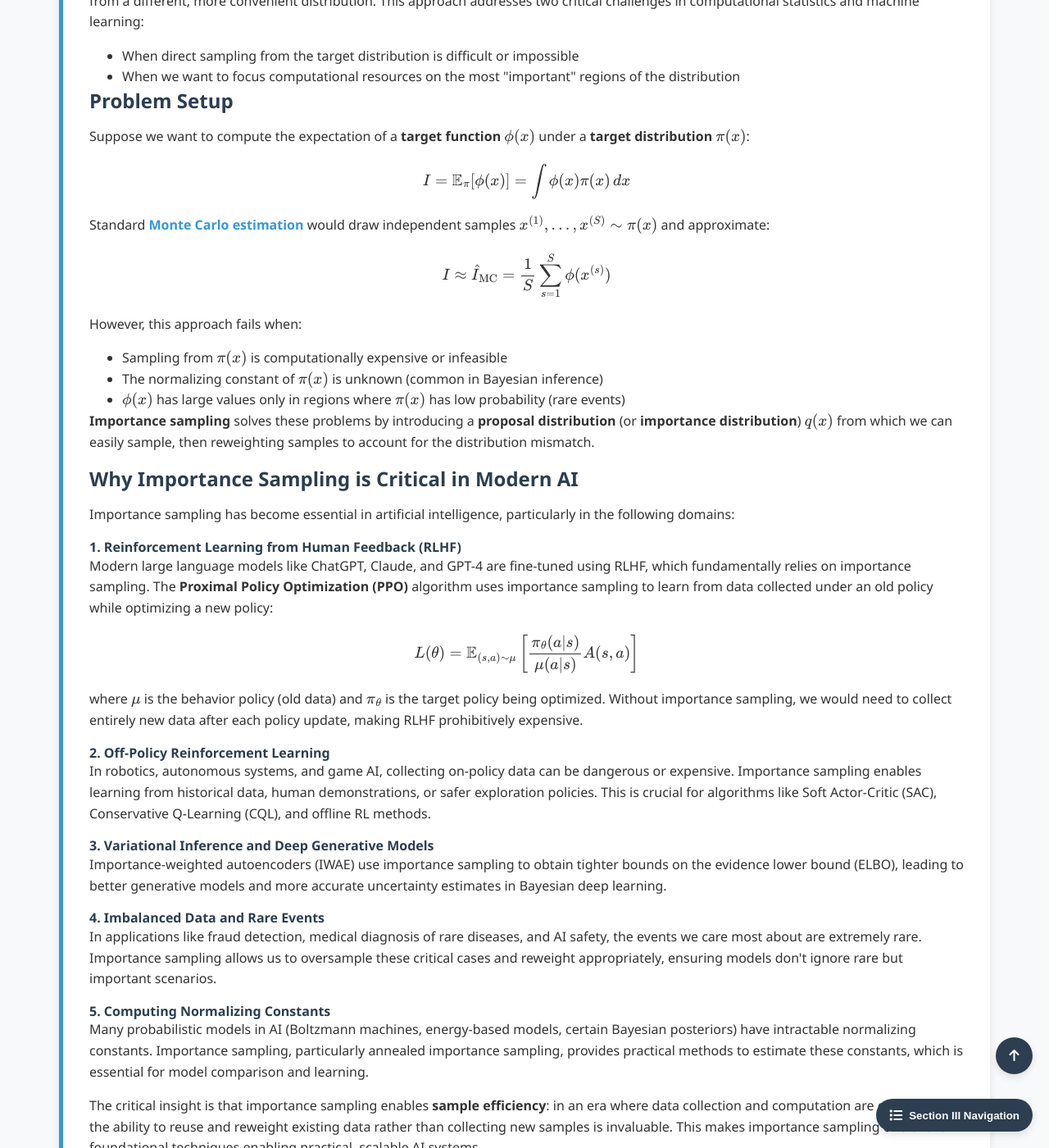
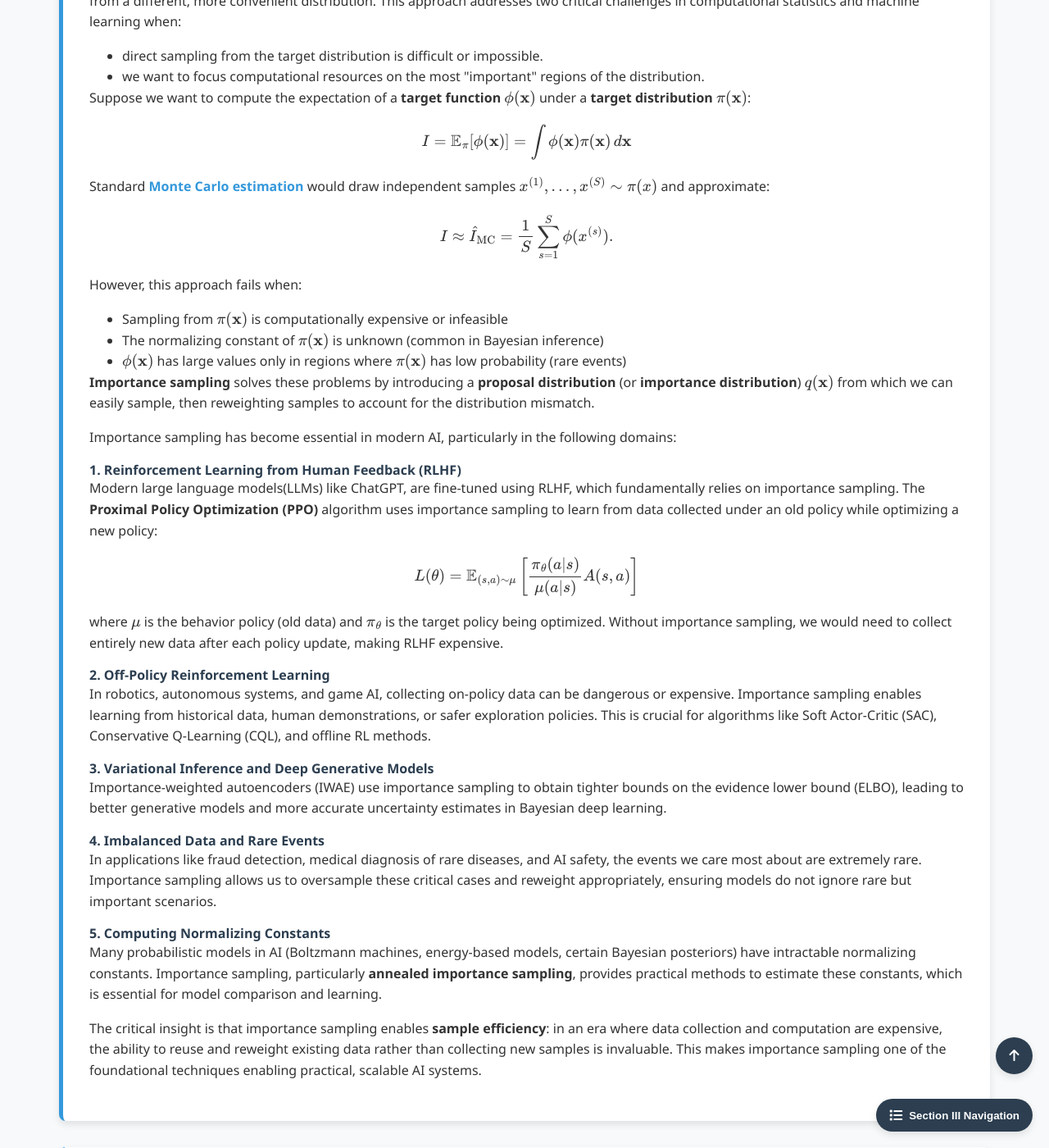
Before and after one commit to Yusukey01/yusukey01.github.io, a Jekyll site: the page built from Mathematics/Probability/importance_sampling.html, in a window 1280 px wide and 1400 px high, scrolled down 772 px. Shown: the whole window at 82% size. Built offline with Jekyll 4.4.1, drawn with Linux system fonts in a browser that asks for light colours; some of the changed text lies outside the part shown.

Commit message:
start Importance sampling

```diff
--- a/Mathematics/Probability/importance_sampling.html
+++ b/Mathematics/Probability/importance_sampling.html
@@ -140,57 +140,55 @@ uses_python: false
                 <p>
                     <strong>Importance sampling</strong> is a fundamental Monte Carlo technique for estimating expectations under one probability
                     distribution by sampling from a different, more convenient distribution. This approach addresses two critical challenges in
-                    computational statistics and machine learning:
+                    computational statistics and machine learning when:
                 </p>
                 <ul style="padding-left: 40px;">
-                    <li>When direct sampling from the target distribution is difficult or impossible</li>
-                    <li>When we want to focus computational resources on the most "important" regions of the distribution</li>
+                    <li>direct sampling from the target distribution is difficult or impossible.</li>
+                    <li>we want to focus computational resources on the most "important" regions of the distribution.</li>
                 </ul>
 
-                <h3>Problem Setup</h3>
                 <p>
-                    Suppose we want to compute the expectation of a <strong>target function</strong> \(\phi(x)\) under a
-                    <strong>target distribution</strong> \(\pi(x)\):
+                    Suppose we want to compute the expectation of a <strong>target function</strong> \(\phi(\mathbf{x})\) under a
+                    <strong>target distribution</strong> \(\pi(\mathbf{x})\):
                     \[
-                    I = \mathbb{E}_{\pi}[\phi(x)] = \int \phi(x) \pi(x) \, dx
+                    I = \mathbb{E}_{\pi}[\phi(\mathbf{x})] = \int \phi(\mathbf{x}) \pi(\mathbf{x}) \, d\mathbf{x}
                     \]
                 </p>
                 <p>
                     Standard <a href="monte_carlo.html"><strong>Monte Carlo estimation</strong></a> would draw independent samples
                     \(x^{(1)}, \ldots, x^{(S)} \sim \pi(x)\) and approximate:
                     \[
-                    I \approx \hat{I}_{\text{MC}} = \frac{1}{S} \sum_{s=1}^S \phi(x^{(s)})
+                    I \approx \hat{I}_{\text{MC}} = \frac{1}{S} \sum_{s=1}^S \phi(x^{(s)}).
                     \]
                 </p>
                 <p>
                     However, this approach fails when:
                 </p>
                 <ul style="padding-left: 40px;">
-                    <li>Sampling from \(\pi(x)\) is computationally expensive or infeasible</li>
-                    <li>The normalizing constant of \(\pi(x)\) is unknown (common in Bayesian inference)</li>
-                    <li>\(\phi(x)\) has large values only in regions where \(\pi(x)\) has low probability (rare events)</li>
+                    <li>Sampling from \(\pi(\mathbf{x})\) is computationally expensive or infeasible</li>
+                    <li>The normalizing constant of \(\pi(\mathbf{x})\) is unknown (common in Bayesian inference)</li>
+                    <li>\(\phi(\mathbf{x})\) has large values only in regions where \(\pi(\mathbf{x})\) has low probability (rare events)</li>
                 </ul>
                 <p>
                     <strong>Importance sampling</strong> solves these problems by introducing a <strong>proposal distribution</strong>
-                    (or <strong>importance distribution</strong>) \(q(x)\) from which we can easily sample, then reweighting samples
+                    (or <strong>importance distribution</strong>) \(q(\mathbf{x})\) from which we can easily sample, then reweighting samples
                     to account for the distribution mismatch.
                 </p>
 
-                <h3>Why Importance Sampling is Critical in Modern AI</h3>
                 <p>
-                    Importance sampling has become essential in artificial intelligence, particularly in the following domains:
+                    Importance sampling has become essential in modern AI, particularly in the following domains:
                 </p>
 
                 <h4>1. Reinforcement Learning from Human Feedback (RLHF)</h4>
                 <p>
-                    Modern large language models like ChatGPT, Claude, and GPT-4 are fine-tuned using RLHF, which fundamentally relies on
+                    Modern large language models(LLMs) like ChatGPT, are fine-tuned using RLHF, which fundamentally relies on
                     importance sampling. The <strong>Proximal Policy Optimization (PPO)</strong> algorithm uses importance sampling to learn
                     from data collected under an old policy while optimizing a new policy:
                     \[
                     L(\theta) = \mathbb{E}_{(s,a) \sim \mu}\left[\frac{\pi_\theta(a|s)}{\mu(a|s)} A(s,a)\right]
                     \]
                     where \(\mu\) is the behavior policy (old data) and \(\pi_\theta\) is the target policy being optimized. Without importance
-                    sampling, we would need to collect entirely new data after each policy update, making RLHF prohibitively expensive.
+                    sampling, we would need to collect entirely new data after each policy update, making RLHF expensive.
                 </p>
 
                 <h4>2. Off-Policy Reinforcement Learning</h4>
@@ -210,13 +208,13 @@ uses_python: false
                 <p>
                     In applications like fraud detection, medical diagnosis of rare diseases, and AI safety, the events we care most about
                     are extremely rare. Importance sampling allows us to oversample these critical cases and reweight appropriately, ensuring
-                    models don't ignore rare but important scenarios.
+                    models do not ignore rare but important scenarios.
                 </p>
 
                 <h4>5. Computing Normalizing Constants</h4>
                 <p>
                     Many probabilistic models in AI (Boltzmann machines, energy-based models, certain Bayesian posteriors) have intractable
-                    normalizing constants. Importance sampling, particularly annealed importance sampling, provides practical methods to
+                    normalizing constants. Importance sampling, particularly <strong>annealed importance sampling</strong>, provides practical methods to
                     estimate these constants, which is essential for model comparison and learning.
                 </p>
 
@@ -230,35 +228,35 @@ uses_python: false
             <section id="direct" class="section-content">
                 <h2>Direct Importance Sampling</h2>
 
-                <h3>The Fundamental Identity</h3>
                 <p>
                     The key mathematical insight behind importance sampling is the change of measure. We can rewrite the expectation under
-                    \(\pi(x)\) as an expectation under \(q(x)\):
+                    \(\pi(\mathbf{x})\) as an expectation under \(q(\mathbf{x})\):
                     \[
                     \begin{align*}
-                    I &= \int \phi(x) \pi(x) \, dx \\\\
-                      &= \int \phi(x) \frac{\pi(x)}{q(x)} q(x) \, dx \\\\
-                      &= \mathbb{E}_{q}\left[\phi(x) \frac{\pi(x)}{q(x)}\right]
+                    I &= \int \phi(\mathbf{x}) \pi(\mathbf{x}) \, d\mathbf{x} \\\\
+                      &= \int \phi(\mathbf{x}) \frac{\pi(\mathbf{x})}{q(\mathbf{x})} q(\mathbf{x}) \, d\mathbf{x} \\\\
+                      &= \mathbb{E}_{q}\left[\phi(\mathbf{x}) \frac{\pi(\mathbf{x})}{q(\mathbf{x})}\right]
                     \end{align*}
                     \]
                 </p>
                 <p>
-                    This identity holds for any \(q(x)\) that satisfies the support condition: wherever \(\pi(x) > 0\), we must have \(q(x) > 0\).
+                    This identity holds for any \(q(\mathbf{x})\) that satisfies the support condition:
+                    wherever \(\pi(\mathbf{x}) > 0\), we must have \(q(\mathbf{x}) > 0\).
                 </p>
 
                 <h3>Importance Weights</h3>
                 <p>
                     The ratio
                     \[
-                    w(x) = \frac{\pi(x)}{q(x)}
+                    w(\mathbf{x}) = \frac{\pi(\mathbf{x})}{q(\mathbf{x})}
                     \]
-                    is called the <strong>importance weight</strong>. It measures how much more (or less) likely \(x\) is under the target
+                    is called the <strong>importance weight</strong>. It measures how much more (or less) likely \(\mathbf{x}\) is under the target
                     distribution \(\pi\) compared to the proposal distribution \(q\).
                 </p>
                 <p>
                     The <strong>direct importance sampling estimator</strong> is:
                     \[
-                    \hat{I}_{\text{IS}} = \frac{1}{S} \sum_{s=1}^S w(x^{(s)}) \phi(x^{(s)}), \quad \text{where } x^{(s)} \sim q(x)
+                    \hat{I}_{\text{IS}} = \frac{1}{S} \sum_{s=1}^S w(x^{(s)}) \phi(x^{(s)}), \quad \text{where } x^{(s)} \sim q(\mathbf{x})
                     \]
                 </p>
                 <p>
```
